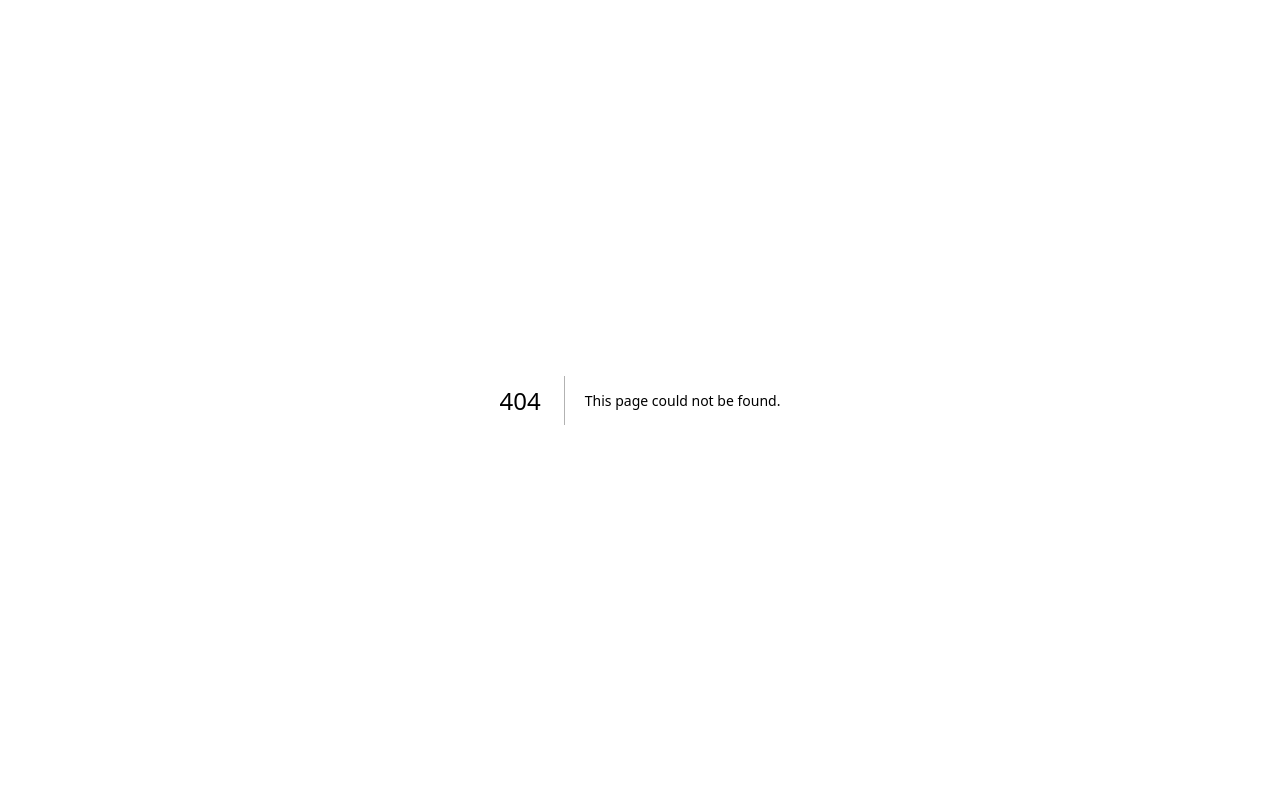
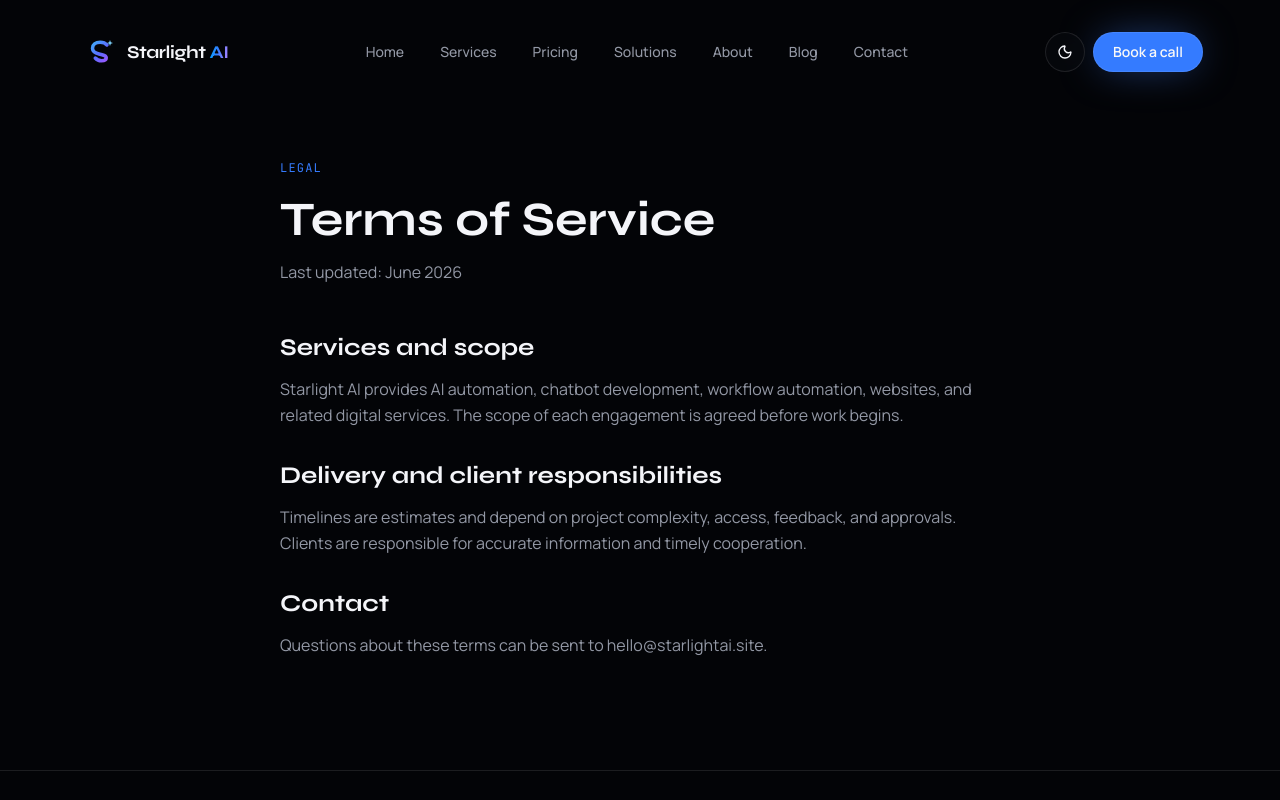
Before and after one commit to abbasimohsin392-prog/Starlight, a Next.js app: page /terms in a window 1280 px wide. Before the commit this address had no page. Shown: the top 800 px of the page. Built offline with nearby package versions, Linux system fonts and the light colour scheme.

Commit message:
Restore terms page in current design

```diff
--- /dev/null
+++ b/app/terms/page.tsx
@@ -0,0 +1,5 @@
+import type { Metadata } from 'next'
+import { Nav } from '@/components/site/nav'
+import { Footer } from '@/components/site/footer'
+export const metadata: Metadata = { title: 'Terms of Service | Starlight AI', description: 'Terms governing Starlight AI website and automation services.', alternates: { canonical: '/terms' } }
+export default function TermsPage(){return <><Nav/><main className="mx-auto max-w-3xl px-6 pt-40 pb-28"><p className="font-mono text-xs uppercase tracking-widest text-primary">Legal</p><h1 className="font-display mt-5 text-5xl font-bold">Terms of Service</h1><p className="mt-4 text-muted-foreground">Last updated: June 2026</p><div className="mt-12 space-y-8 leading-relaxed text-muted-foreground"><section><h2 className="font-display text-2xl font-bold text-foreground">Services and scope</h2><p className="mt-3">Starlight AI provides AI automation, chatbot development, workflow automation, websites, and related digital services. The scope of each engagement is agreed before work begins.</p></section><section><h2 className="font-display text-2xl font-bold text-foreground">Delivery and client responsibilities</h2><p className="mt-3">Timelines are estimates and depend on project complexity, access, feedback, and approvals. Clients are responsible for accurate information and timely cooperation.</p></section><section><h2 className="font-display text-2xl font-bold text-foreground">Contact</h2><p className="mt-3">Questions about these terms can be sent to hello@starlightai.site.</p></section></div></main><Footer/></>}
```
